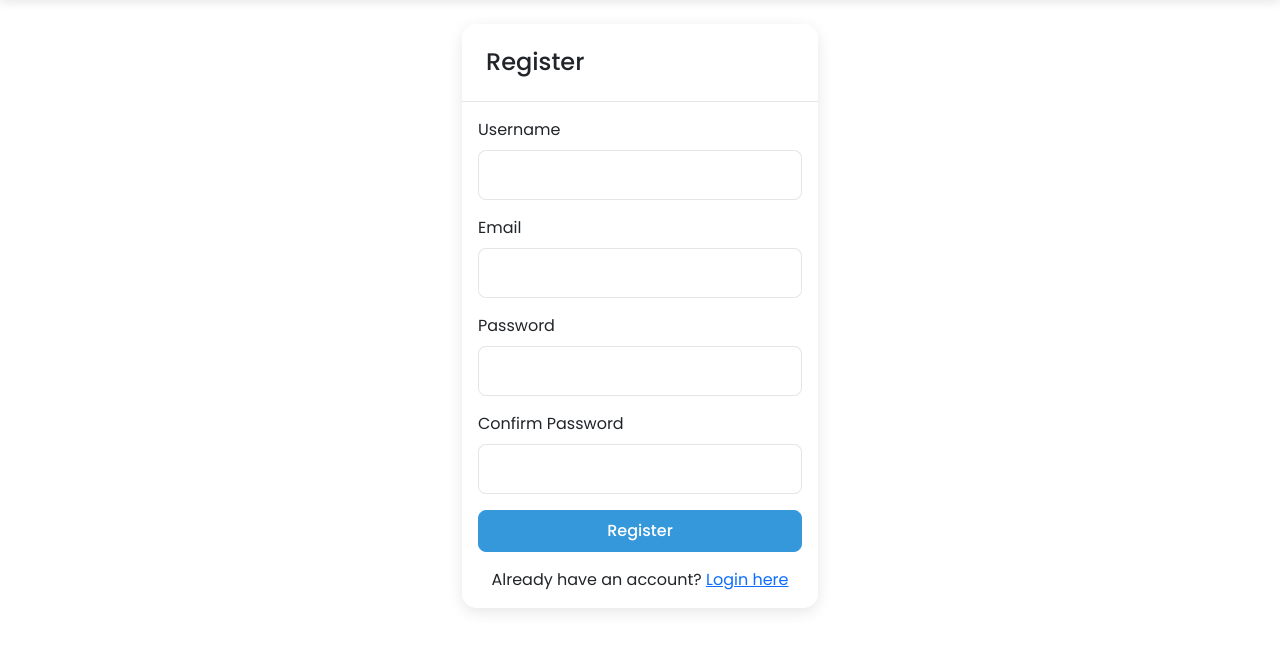
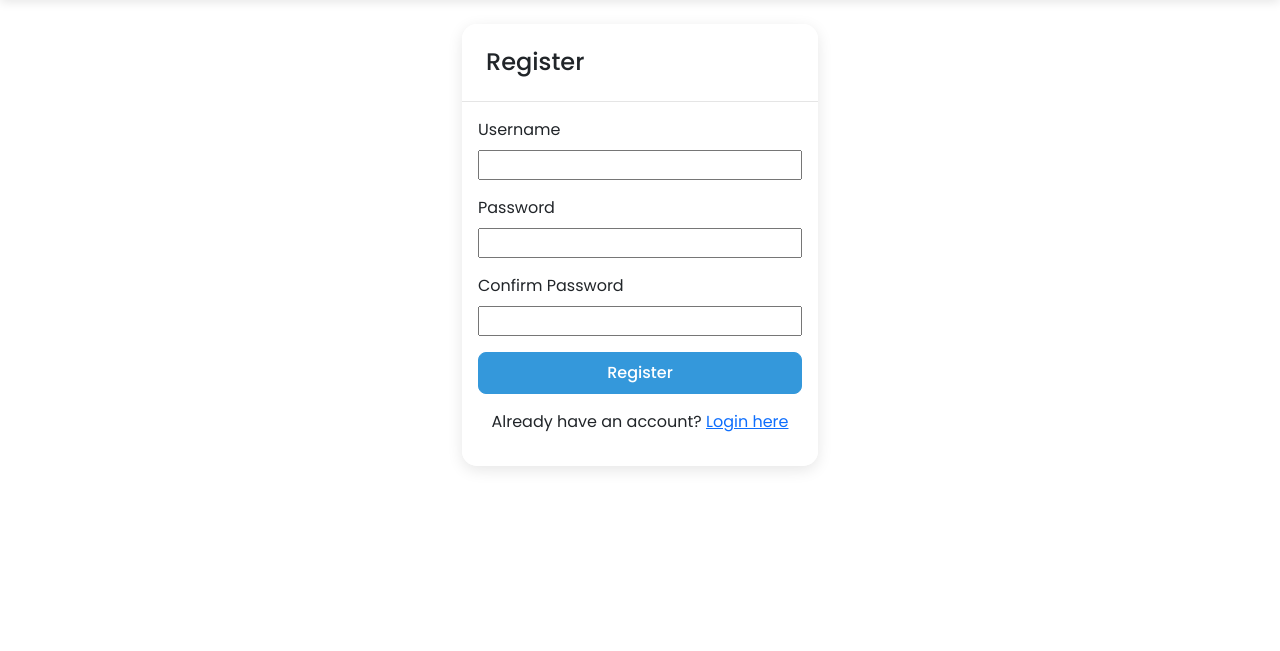
Before and after one commit to anurag-chandra9/expense_tracker2, a Django app: template templates/registration/register.html in a window 1280 px wide. Shown: the part 56-707 px from the top of the page. Run offline with Django 4.2, Linux system fonts and the light colour scheme; the template is opened without the code that fills it, so the values that code supplies are empty, except form fields; tables that the repository leaves empty hold one stand-in row (values such as "Sample post"); form fields are guessed from the names that the template uses.

Commit message:
Fix registration form and update database settings for Vercel

```diff
--- a/templates/registration/register.html
+++ b/templates/registration/register.html
@@ -22,25 +22,39 @@
                     </div>
                     {% endif %}
                     <div class="mb-3">
-                        <label for="username" class="form-label">Username</label>
-                        <input type="text" name="username" class="form-control" id="username" required>
+                        <label for="id_username" class="form-label">Username</label>
+                        {{ form.username }}
+                        {% if form.username.errors %}
+                        <div class="invalid-feedback">
+                            {{ form.username.errors }}
+                        </div>
+                        {% endif %}
                     </div>
                     <div class="mb-3">
-                        <label for="email" class="form-label">Email</label>
-                        <input type="email" name="email" class="form-control" id="email" required>
+                        <label for="id_password1" class="form-label">Password</label>
+                        {{ form.password1 }}
+                        {% if form.password1.errors %}
+                        <div class="invalid-feedback">
+                            {{ form.password1.errors }}
+                        </div>
+                        {% endif %}
+                        <div class="form-text">
+                            {{ form.password1.help_text }}
+                        </div>
                     </div>
                     <div class="mb-3">
-                        <label for="password1" class="form-label">Password</label>
-                        <input type="password" name="password1" class="form-control" id="password1" required>
-                    </div>
-                    <div class="mb-3">
-                        <label for="password2" class="form-label">Confirm Password</label>
-                        <input type="password" name="password2" class="form-control" id="password2" required>
+                        <label for="id_password2" class="form-label">Confirm Password</label>
+                        {{ form.password2 }}
+                        {% if form.password2.errors %}
+                        <div class="invalid-feedback">
+                            {{ form.password2.errors }}
+                        </div>
+                        {% endif %}
                     </div>
                     <button type="submit" class="btn btn-primary w-100">Register</button>
                 </form>
                 <div class="mt-3 text-center">
-                    <p class="mb-0">Already have an account? <a href="{% url 'login' %}">Login here</a></p>
+                    <p>Already have an account? <a href="{% url 'login' %}">Login here</a></p>
                 </div>
             </div>
         </div>
```
Also changed, not shown: expense_tracker/settings.py (+4 -4 lines).
